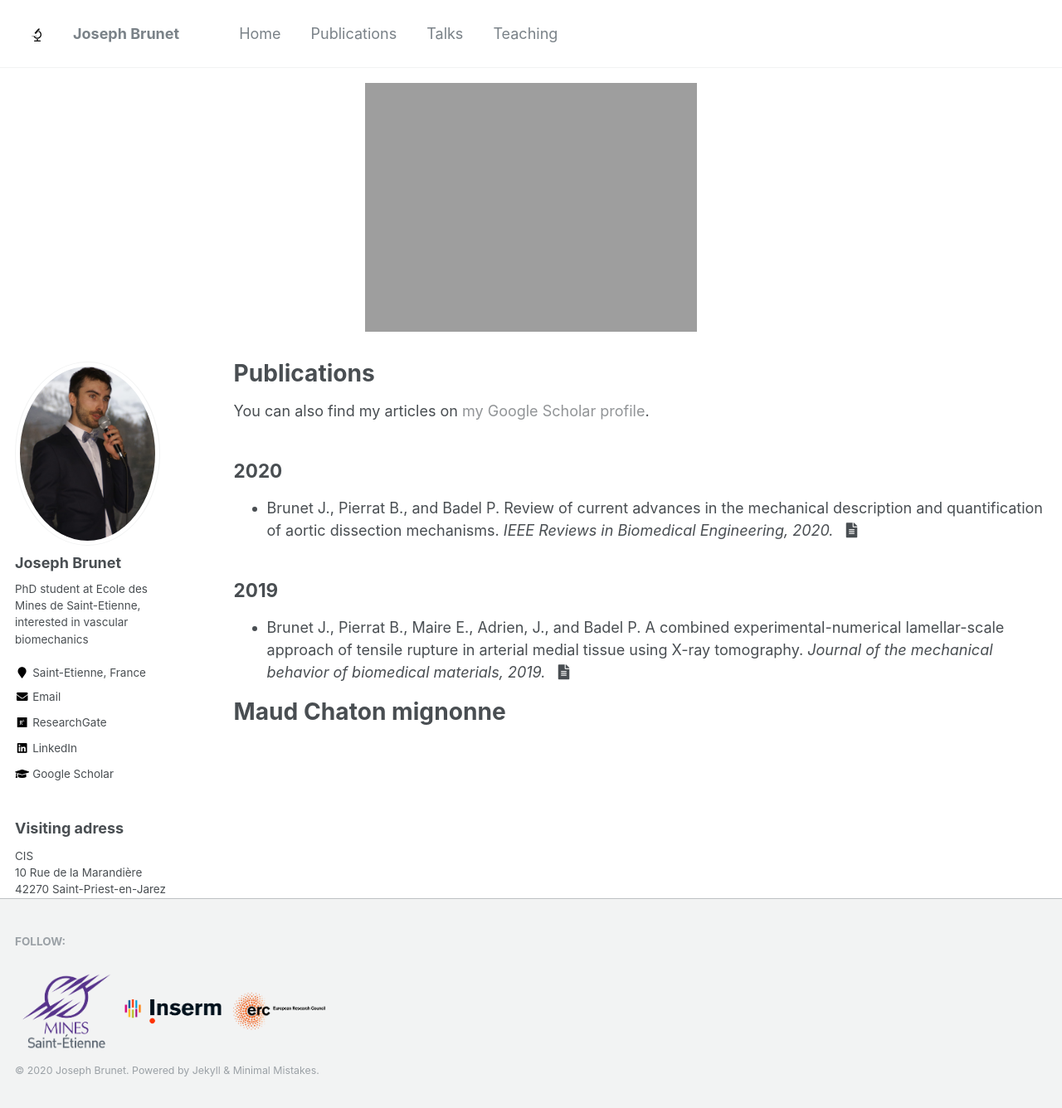
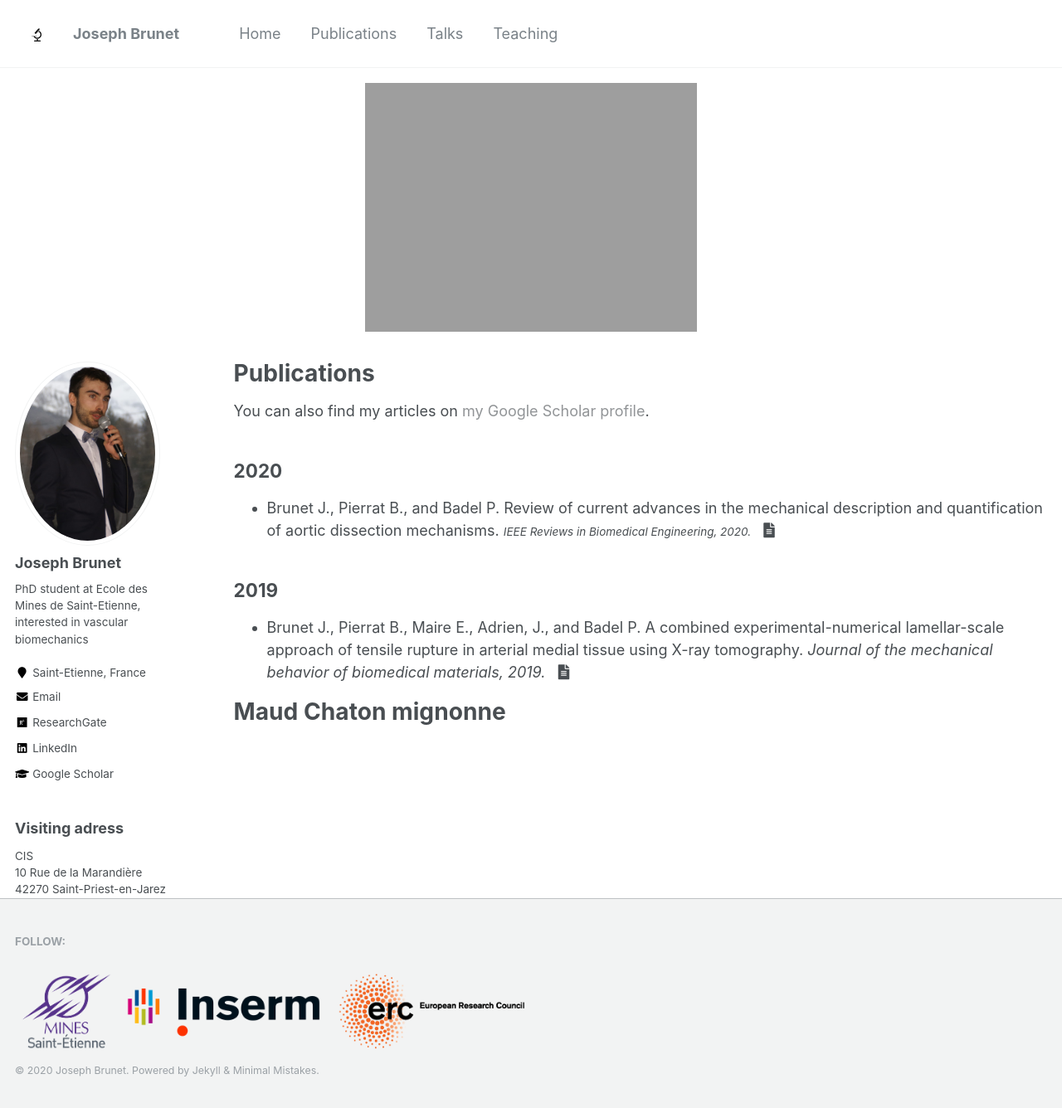
Before and after one commit to JosephBrunet/JosephBrunet.github.io, a Jekyll site: the page built from _pages/publications.md, in a window 1280 px wide and 1336 px high. Shown: the whole window at 83% size. Built offline with Jekyll 4.4.1, drawn with Linux system fonts in a browser that asks for light colours.

Commit message:
test image

```diff
--- a/_pages/publications.md
+++ b/_pages/publications.md
@@ -15,7 +15,7 @@
 2020
 ------
 + Brunet J., Pierrat B., and Badel P. Review of current advances in the mechanical description and quantification of aortic dissection mechanisms.
-*IEEE Reviews in Biomedical Engineering, 2020.* &nbsp; <a href="/files/2019_paper.pdf" target="\_blank"><i class="fas fa-file-alt"></i></a>
+<small>*IEEE Reviews in Biomedical Engineering, 2020.*</small> &nbsp; <a href="/files/2019_paper.pdf" target="\_blank"><i class="fas fa-file-alt"></i></a>
 
 
 2019
--- a/_sass/_footer.scss
+++ b/_sass/_footer.scss
@@ -98,10 +98,10 @@ img.mines {
 }
 
 img.inserm {
-  height: 10%;
-  width: 10%;
+  height: 20%;
+  width: 20%;
 }
 img.erc {
-  height: 10%;
-  width: 10%;
+  height: 20%;
+  width: 20%;
 }
```
